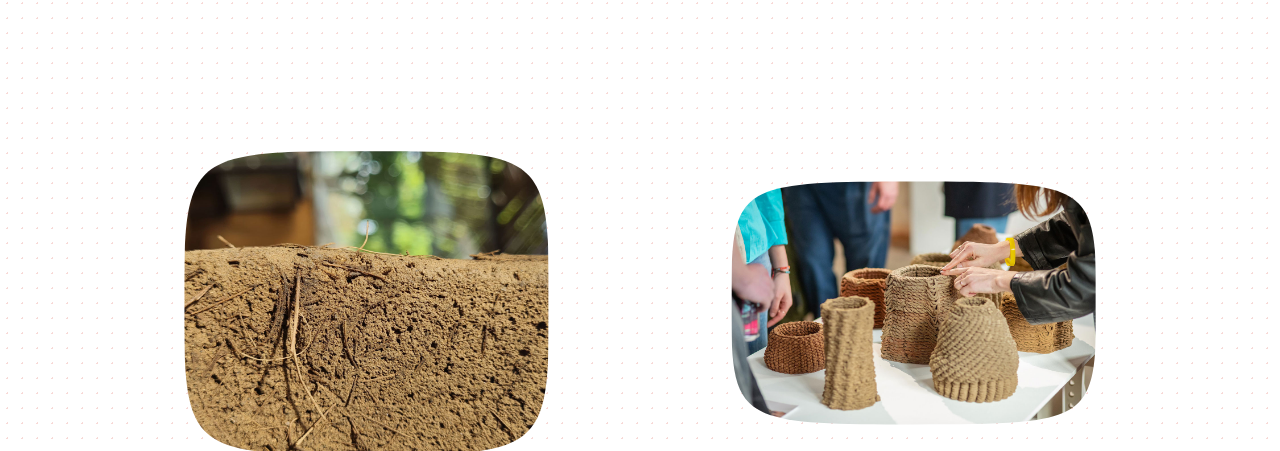
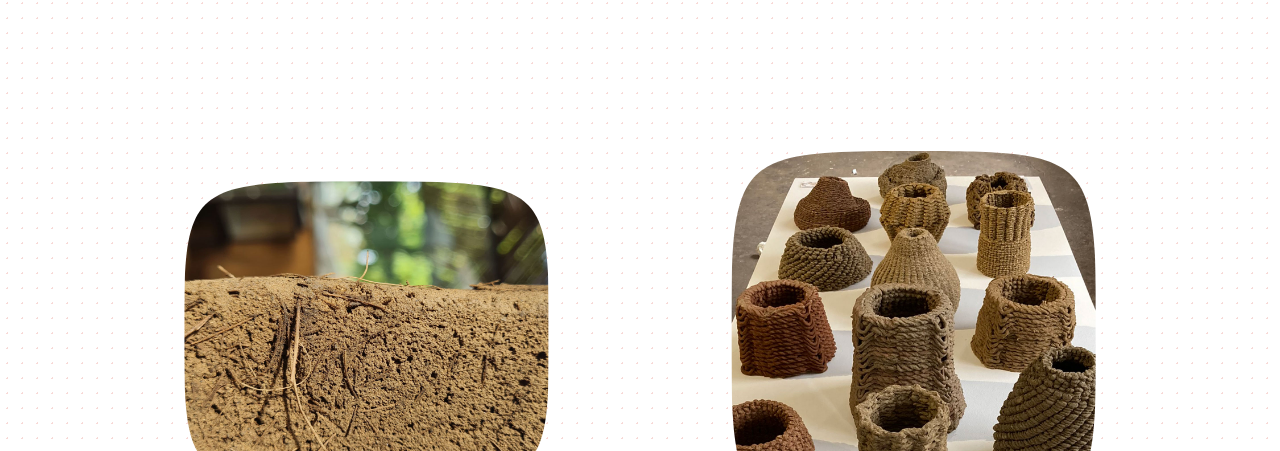
Before and after one commit to mitoni/obcarcassi, an Astro site: page / in a window 1280 px wide. Shown: the part 349-800 px from the top of the page. Built offline with nearby package versions, Linux system fonts and the light colour scheme; Astro itself is replaced by a stand-in of ours.

Commit message:
update vessel

```diff
--- a/src/content/projects/vessel.md
+++ b/src/content/projects/vessel.md
@@ -1,7 +1,7 @@
 ---
 title: Digital Vessel
 description: Contour Crafting
-image: /data/images/vessel-1.jpg
+image: /data/images/vessel-3.jpg
 type: exhibition
 date: 2024-05-30
 ---
```
Also changed, not shown: public/data/images/vessel-3.jpg (added).
